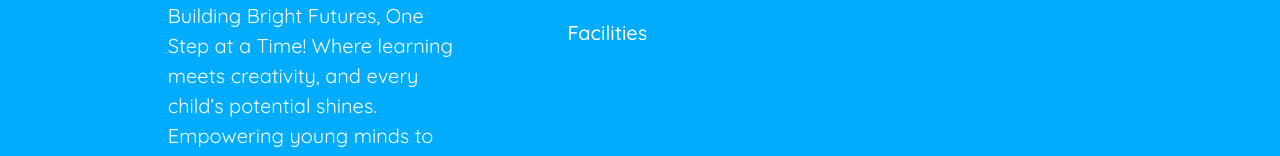
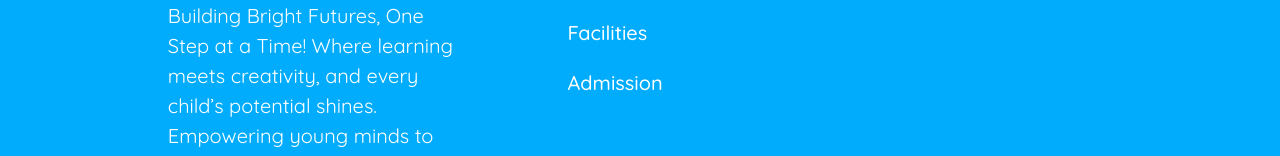
Before and after one commit to zayed-adnan-19/Kids_School, a plain HTML site: page index.html in a window 1280 px wide. Shown: the part 2713-2869 px from the top of the page. Drawn offline with Linux system fonts and the light colour scheme.

Commit message:
foot-about-school edited

```diff
--- a/index.html
+++ b/index.html
@@ -213,7 +213,7 @@
                     <li><a href="#">Home</a></li>
                     <li><a href="#">About</a></li>
                     <li><a href="#">Facilities</a></li>
-                    <!-- <li><a href="#">Admission</a></li> -->
+                    <li><a href="#">Admission</a></li>
                 </ul>
             </div>
             <div class="footer-column">
```
